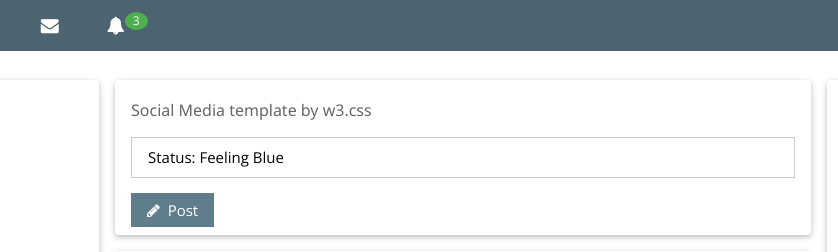
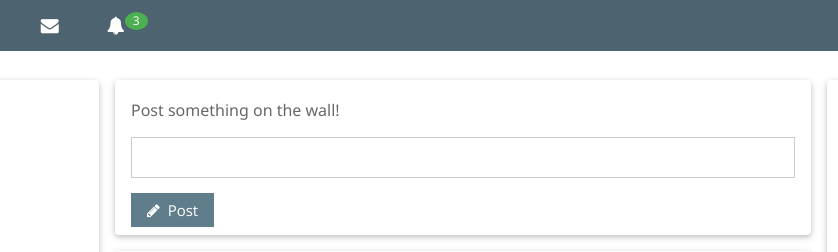
Before and after one commit to brianlizhou/brianlizhou.github.io, a plain HTML site: page index.html in a window 1280 px wide. Shown: the top 252 px of the page, 229-1067 px from the left. Drawn offline with nearby package versions, Linux system fonts and the light colour scheme.

Commit message:
finished posting

```diff
--- a/index.html
+++ b/index.html
@@ -141,8 +141,8 @@ html,body,h1,h2,h3,h4,h5 {font-family: "Open Sans", sans-serif}
         <div class="w3-col m12">
           <div class="w3-card-2 w3-round w3-white">
             <div class="w3-container w3-padding">
-              <h6 class="w3-opacity">Social Media template by w3.css</h6>
-              <p contenteditable="true" class="w3-border w3-padding">Status: Feeling Blue</p>
+              <h6 class="w3-opacity">Post something on the wall!</h6>
+              <p contenteditable="true" class="w3-border w3-padding" placeholder="What's on your mind?"></p>
               <button type="button" class="w3-btn w3-theme"><i class="fa fa-pencil"></i>  Post</button>
             </div>
           </div>
```
